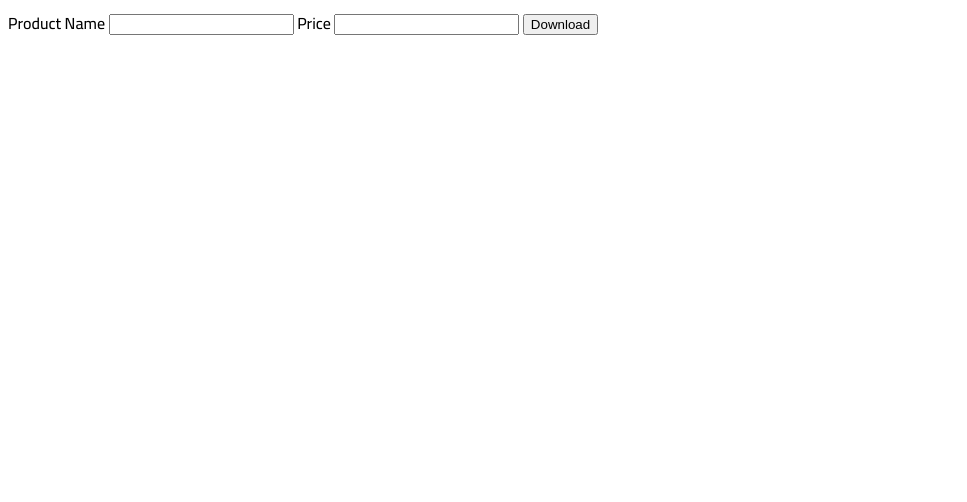
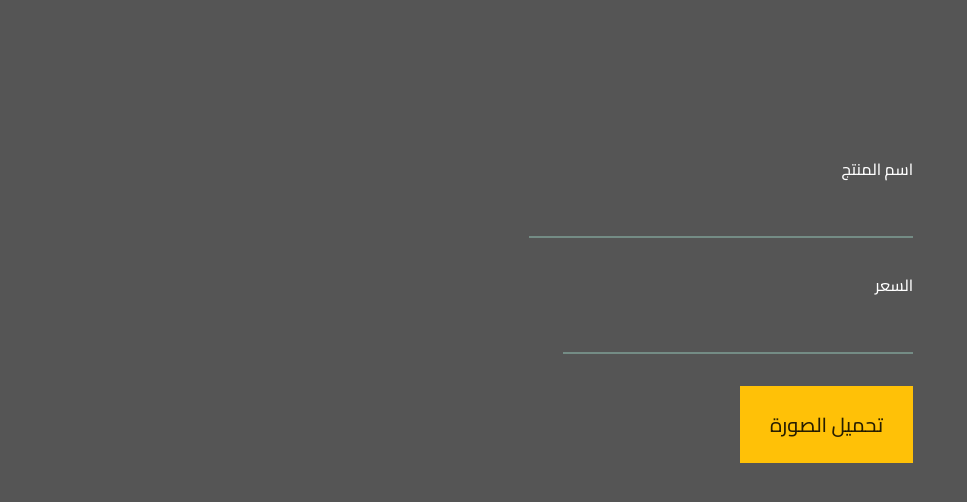
Before and after one commit to omarKmal/createProductCard, a plain HTML site: page index.html in a window 1280 px wide. Shown: the whole page, without its empty margins (0-967 px from the left). Drawn offline with nearby package versions, Linux system fonts and the light colour scheme.

Commit message:
update design

```diff
--- a/app.js
+++ b/app.js
@@ -76,6 +76,9 @@ $("#download").on("click", function () {
         `
   );
 
+  setTimeout(() => {
+    $(".image-container").hide();
+  }, 200);
 });
 
 $("document").ready(function () {
@@ -107,8 +110,6 @@ $("document").ready(function () {
   const btn = document.querySelector("#download");
   btn.addEventListener("click", capture);
 
-
-
   // $.each(Products, function (i, item) {
   //   // console.log(i.);
   //   setTimeout(() => {
--- a/index.html
+++ b/index.html
@@ -27,13 +27,21 @@
         style="display: none; height: 500px; width: 350px"
       ></textarea>
     </div> -->
-<div>
-      <label for="inputData">Product Name</label>
-    <input type="text" class="productName" >
-    <label for="price">Price</label>
-    <input type="number" class="price">
-    <button id="download">Download</button>
-</div>
+    <div class="container">
+      <div class="wrapper">
+        <div class="input-group">
+          <label for="inputData">اسم المنتج</label>
+          <input type="text" class="productName" />
+        </div>
+        <div>
+          <label for="price">السعر</label>
+          <input type="number" class="price" />
+        </div>
+        <div>
+          <button id="download">تحميل الصورة</button>
+        </div>
+      </div>
+    </div>
 
     <div id="capture"></div>
     <div id="previewImage"></div>
--- a/style.css
+++ b/style.css
@@ -2,6 +2,8 @@ body {
   max-width: 1080px;
   max-height: 600px;
   font-family: "cairo";
+  background-color: #555;
+  direction: rtl;
 }
 
 .card {
@@ -71,3 +73,59 @@ body {
   max-width: 60%;
   max-height: 100%;
 }
+
+body {
+  display: flex;
+  justify-content: center;
+  align-items: center;
+  height: 100vh;
+}
+/* .container {
+  display: flex;
+  justify-content: center;
+  align-items: center;
+  flex-direction: column;
+  width: 100%;
+} */
+
+.wrapper {
+  display: flex;
+  justify-content: flex-start;
+  align-items: flex-start;
+  flex-direction: column;
+}
+input {
+  background-color: transparent;
+  border-top: none;
+  border-right: none;
+  border-left: none;
+  border-image: initial;
+  border-bottom: 2px solid rgb(116, 140, 133);
+  width: 100%;
+  height: 50px;
+  color: rgb(255, 255, 255);
+  padding-left: 20px;
+  font-size: 20px;
+  outline: none;
+  transition: all 0.2s ease-in-out 0s;
+  margin-bottom: 2rem;
+}
+
+label {
+  color: #fff;
+  font-weight: 500;
+}
+
+button {
+  padding: 20px 30px;
+  font-family: inherit;
+  font-size: 20px;
+  text-transform: uppercase;
+  text-decoration: none;
+  color: rgba(0, 0, 0, 0.847);
+  background-color: rgb(255, 193, 7);
+  cursor: pointer;
+  border: none;
+  /* letter-spacing: 2px; */
+  transition: all 0.5s ease-in-out 0s;
+}
```
Lines whose indentation alone changed are shown as unchanged.
